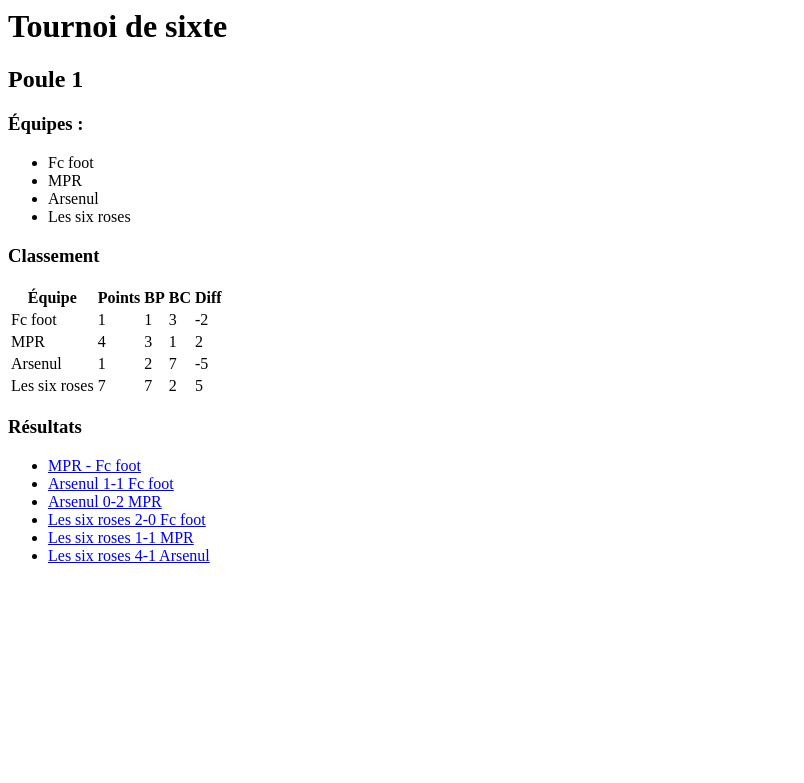
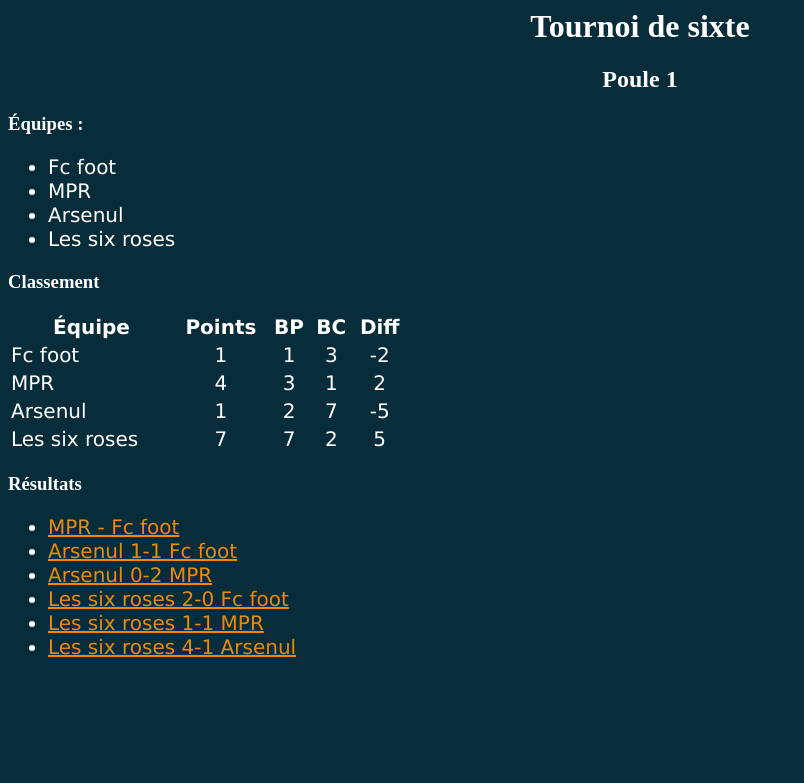
Before and after one commit to chhhhak/tournois-Jacques-Labaisse, a Django app: page /poule/1 in a window 1280 px wide. Shown: the top 783 px of the page, without its empty margins (0-804 px from the left). Run offline with Django 4.2, Linux system fonts and the light colour scheme; data comes from the database, SQL or seed files in the repository.

Commit message:
add css file and link to templates

```diff
--- /dev/null
+++ b/tournois/tournaments/static/tournaments/style.css
@@ -0,0 +1,39 @@
+
+body {
+  background-color: rgb(7, 45, 58);
+}
+
+h1 {
+  color: white;
+  text-align: center;
+}
+h2 {
+  color: white;
+  text-align: center;
+}
+h3 {
+  color: white;
+}
+
+ul {
+  color: white;
+  font-family: verdana;
+  font-size: 20px;
+}
+
+p {
+  color: white;
+  font-family: verdana;
+  font-size: 15px;
+}
+table {
+  color: white;
+  font-family: verdana;
+  font-size: 20px;
+  table-layout: auto;
+  width: 400px;
+}
+
+a {
+  color: rgb(235, 138, 11);
+}
--- a/tournois/tournaments/templates/tournois/comment_form.html
+++ b/tournois/tournaments/templates/tournaments/comment_form.html
@@ -1,3 +1,6 @@
+{% load static %}
+<link rel="stylesheet" href="{% static 'tournaments/style.css' %}">
+
 {% if match %}
     {% if user.is_authenticated %}
         <h2> Laissez un commentaire </h2>
--- /dev/null
+++ b/tournois/tournaments/templates/tournaments/home.html
@@ -0,0 +1,6 @@
+{% load static %}
+<link rel="stylesheet" href="{% static 'tournaments/style.css' %}">
+
+
+<h1>Bienvenue sur Footacagoule</h1>
+<p>Le site du football amateur régional</p>
--- a/tournois/tournaments/templates/tournois/match.html
+++ b/tournois/tournaments/templates/tournaments/match.html
@@ -1,3 +1,7 @@
+{% load static %}
+<link rel="stylesheet" href="{% static 'tournaments/style.css' %}">
+
+
 {% if match %}
     <h1>{{match.pool.tournament}}</h1>
 
--- a/tournois/tournaments/templates/tournois/poule.html
+++ b/tournois/tournaments/templates/tournaments/poule.html
@@ -1,3 +1,7 @@
+{% load static %}
+<link rel="stylesheet" href="{% static 'tournaments/style.css' %}">
+
+
 {% if pool %}
 
 
@@ -24,12 +28,12 @@
         <tbody>
 
         {% for team in pool.teams.all %}
-        <tr>
+        <tr >
             <td>{{team.name}}</td>
-            <td>{{team.compute_points}}</td>
-            <td>{{team.compute_scored_goals}}</td>
-            <td>{{team.compute_conceded_goals}}</td>
-            <td>{{team.goal_diff}}</td>
+            <td style="text-align:center">{{team.compute_points}}</td>
+            <td style="text-align:center">{{team.compute_scored_goals}}</td>
+            <td style="text-align:center">{{team.compute_conceded_goals}}</td>
+            <td style="text-align:center">{{team.goal_diff}}</td>
         </tr>
         {% endfor %}
 
--- a/tournois/tournaments/templates/tournois/tournoi.html
+++ b/tournois/tournaments/templates/tournaments/tournoi.html
@@ -1,3 +1,7 @@
+{% load static %}
+<link rel="stylesheet" href="{% static 'tournaments/style.css' %}">
+
+
 {% if tournament %}
     <h1>{{tournament.name}}</h1>
 
--- a/tournois/tournaments/templates/tournois/tournois.html
+++ b/tournois/tournaments/templates/tournaments/tournois.html
@@ -1,4 +1,8 @@
-<h1> Real Tournament </h1>
+{% load static %}
+<link rel="stylesheet" href="{% static 'tournaments/style.css' %}">
+
+
+<h1> Footacagoule </h1>
 
 
 {% if tournament_list %}
--- a/tournois/tournaments/templates/tournois/home.html
+++ /dev/null
@@ -1,2 +0,0 @@
-<h1>Bienvenue sur Footacagoule</h1>
-<p>Le site du football amateur régional</p>
--- a/tournois/tournaments/views.py
+++ b/tournois/tournaments/views.py
@@ -8,19 +8,19 @@ def poule(request, id_poule):
     pool = get_object_or_404(Poule, pk=id_poule)
     # pool = sorted(pool.teams.all(), key = lambda team: team.compute_points(), reverse=True)
     # pool = pool.teams.all().order_by('compute_points')
-    return render(request, 'tournois/poule.html', {'pool': pool})
+    return render(request, 'tournaments/poule.html', {'pool': pool})
 
 def tournois(request):
     tournament_list = get_list_or_404(Tournoi)
-    return render(request, 'tournois/tournois.html', {'tournament_list': tournament_list})
+    return render(request, 'tournaments/tournois.html', {'tournament_list': tournament_list})
 
 def tournoi(request, id_tournoi):
     tournament = get_object_or_404(Tournoi, pk=id_tournoi)
-    return render(request, 'tournois/tournoi.html', {'tournament': tournament})
+    return render(request, 'tournaments/tournoi.html', {'tournament': tournament})
 
 def match(request, id_match):
     match = get_object_or_404(Match, pk=id_match)
-    return render(request, 'tournois/match.html', {'match': match} )
+    return render(request, 'tournaments/match.html', {'match': match} )
 
 
 def commentaire(request, id_match):
@@ -36,11 +36,11 @@ def commentaire(request, id_match):
             comment_obj.date = timezone.now()
             comment_obj.match = match
             comment_obj.save()
-            return render(request, 'tournois/match.html', {'match':match, "comment_form":CommentForm(initial={"author": user.username, "match":match, "date": timezone.now(), "text": ""})})
+            return render(request, 'tournaments/match.html', {'match':match, "comment_form":CommentForm(initial={"author": user.username, "match":match, "date": timezone.now(), "text": ""})})
 
         else:
             print(comment_form.errors.as_data())
-            return render(request, 'tournois/comment_form.html', {'match':match} )
+            return render(request, 'tournaments/comment_form.html', {'match':match} )
 
     else:
         print("get")
@@ -50,8 +50,8 @@ def commentaire(request, id_match):
         print(comment_form.errors)
         print(comment_form.is_bound)
         print(comment_form.is_valid())
-        return render(request, 'tournois/comment_form.html', {"match":match, "comment_form":comment_form} )
+        return render(request, 'tournaments/comment_form.html', {"match":match, "comment_form":comment_form} )
 
 def home(request):
 
-    return render(request, 'tournois/home.html',)
+    return render(request, 'tournaments/home.html',)
```
